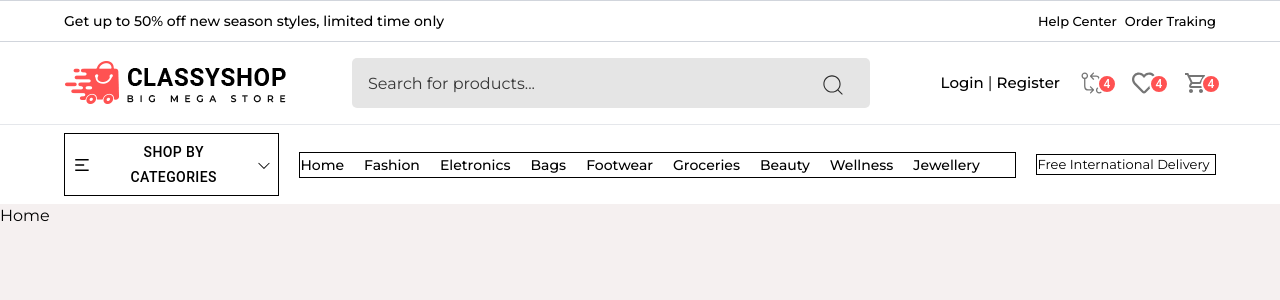
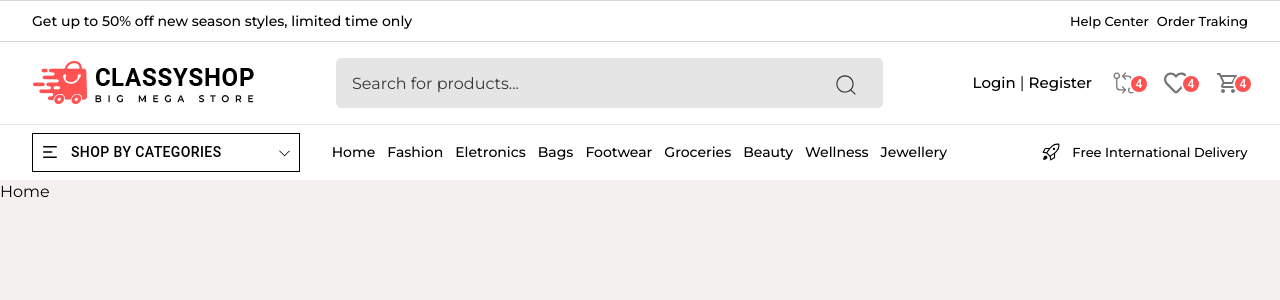
Before and after one commit to francisco-das-chagas/ecommerce-new, a React (Vite) app: page / in a window 1280 px wide. Shown: the top 300 px of the page. Built offline with nearby package versions, Linux system fonts and the light colour scheme.

Commit message:
adicionando navegação

```diff
--- a/src/components/Header/Navigation/index.jsx
+++ b/src/components/Header/Navigation/index.jsx
@@ -3,20 +3,22 @@ import { RiMenu2Fill } from "react-icons/ri";
 import { FaAngleDown } from "react-icons/fa6";
 import { LiaAngleDownSolid } from "react-icons/lia";
 import { Link } from "react-router-dom";
+import { GoRocket } from "react-icons/go";
+
 
 const Navigation = () => {
   return (
     <nav className="py-2">
-      <div className="container flex items-center justify-end gap-5">
-        <div className="col_1 w-[24%] border-1">
-          <Button className="!text-black gap-2 w-full text-[10px]  ">
-            <RiMenu2Fill className="text-[18px]" /> Shop By Categories{" "}
-            <LiaAngleDownSolid className="text-[14px] ml-auto font-bold" />{" "}
+      <div className="container flex items-center justify-end gap-8">
+        <div className="col_1 w-[26%] border-1">
+          <Button className="!text-black gap-3 w-full ">
+            <RiMenu2Fill className="text-[18px]" /> Shop By Categories
+            <LiaAngleDownSolid className="text-[13px] ml-auto font-bold" />
           </Button>
         </div>
 
-        <div className="col_2 w-[80%] border-1">
-          <ul className="flex items-center gap-5">
+        <div className="col_2 w-[66%] ">
+          <ul className="flex items-center gap-3">
             <li className="list-none">
               <Link to="/" className="link transition text-[14px] font-[500]">Home</Link>
             </li>
@@ -58,8 +60,8 @@ const Navigation = () => {
           </ul>
         </div>
 
-        <div className="col_3 w-[20%] border-1 ">
-          <p className="text-[13px]">Free International Delivery</p>
+        <div className="col_3 w-[20%] flex items-end">
+          <p className="text-[13px] font-[500] flex items-center gap-3 mb-0 mt-0 "> <GoRocket className="text-[18px]" /> Free International Delivery</p>
         </div>
       </div>
     </nav>
--- a/src/index.css
+++ b/src/index.css
@@ -7,7 +7,7 @@ body {
 }
 
 
-.container {width: 90%; margin: auto;}
+.container {  width: 95%; margin: auto;}
 
 
 .link:hover{ color: #ff5252;}
```
